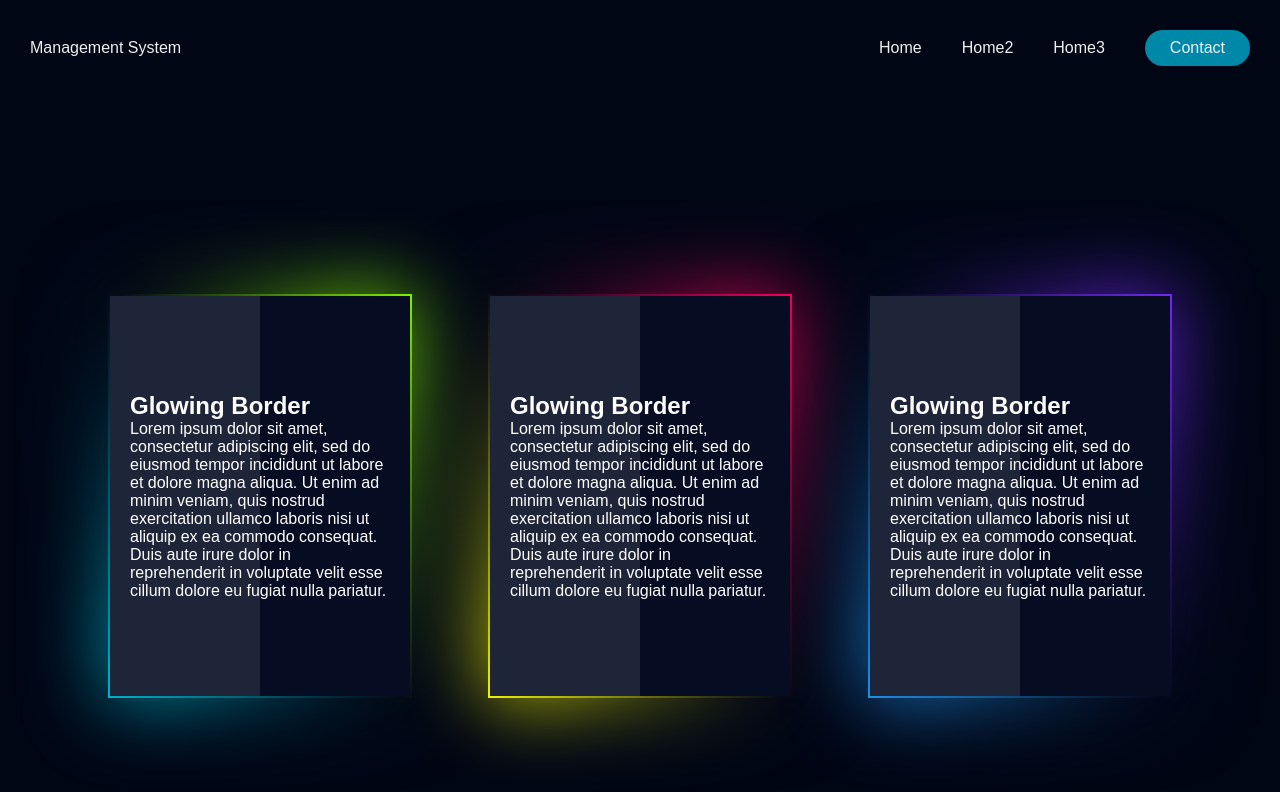
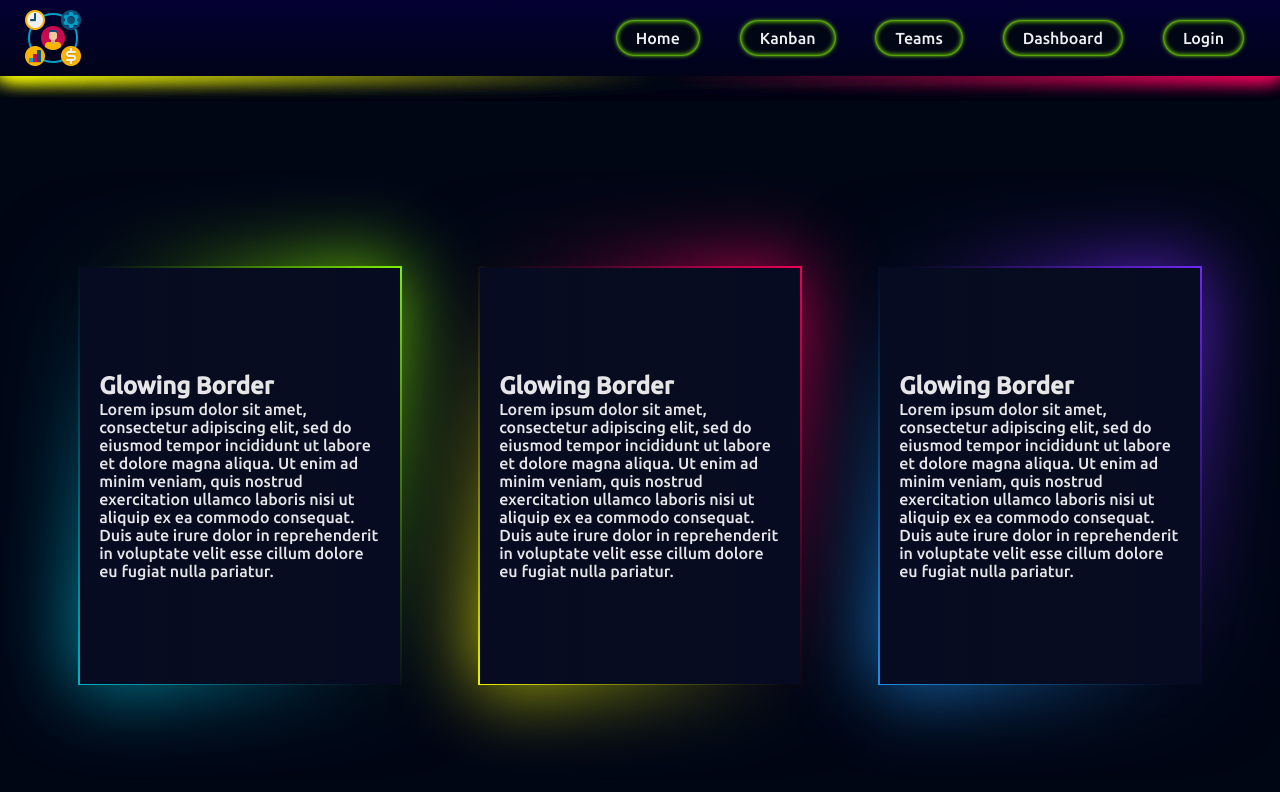
Before and after one commit to DefCodeMM/management-application, a React (Create React App) app in the folder client/: page / in a window 1280 px wide. Shown: the top 792 px of the page. Built offline with nearby package versions, Linux system fonts and the light colour scheme.

Commit message:
frontend - Card and Navigation components (#1)
* Card and Navigation components

* another pages

* frontend-main-components

* css fixes

```diff
--- a/client/src/App.js
+++ b/client/src/App.js
@@ -1,6 +1,10 @@
 import { Route, Routes } from 'react-router-dom';
 
+import DashboardPage from './pages/Dashboard';
 import HomePage from './pages/Home';
+import KanbanPagePage from './pages/Kanban';
+import LoginPage from './pages/Login';
+import TeamsPage from './pages/Teams';
 import Layout from './components/layout/Layout';
 
 const App = () => {
@@ -9,6 +13,14 @@ const App = () => {
         <Routes>
           <Route path='/' exact element={<HomePage />}>
           </Route>
+          <Route path='/kanban' exact element={<KanbanPagePage />}>
+          </Route>
+          <Route path='/teams' exact element={<TeamsPage />}>
+          </Route>
+          <Route path='/dashboard' exact element={<DashboardPage />}>
+          </Route>
+          <Route path='/login' exact element={<LoginPage />}>
+          </Route>
         </Routes>
       </Layout>
     );
--- a/client/src/components/layout/MainNavigation.js
+++ b/client/src/components/layout/MainNavigation.js
@@ -4,23 +4,30 @@ import styles from './MainNavigation.module.css';
 
 const MainNavigation = () => {
 
+    const LOGO = '/project-management.png'
+
     return (
         <header className={styles.header}>
-            <div className={styles.logo}>Management System</div>
+            <img className={styles.logo} src={LOGO} alt='Management System'/>
             <nav>
                 <ul className={styles.nav_links}>
                     <li>
-                        <Link className={styles.a} to='/'>Home</Link>
+                        <Link className={styles.a} to='/'><button>Home</button></Link>
                     </li>
                     <li>
-                        <Link className={styles.a} to='/'>Home2</Link>
+                        <Link className={styles.a} to='/kanban'><button>Kanban</button></Link>
                     </li>
                     <li>
-                        <Link className={styles.a} to='/'>Home3</Link>
+                        <Link className={styles.a} to='/teams'><button>Teams</button></Link>
+                    </li>
+                    <li>
+                        <Link className={styles.a} to='/dashboard'><button>Dashboard</button></Link>
+                    </li>
+                    <li>
+                        <Link className={styles.a} to='/login'><button>Login</button></Link>
                     </li>
                 </ul>
             </nav>
-            <Link to='/'><button>Contact</button></Link>
         </header>
     )
 }
--- a/client/src/components/layout/MainNavigation.module.css
+++ b/client/src/components/layout/MainNavigation.module.css
@@ -1,14 +1,15 @@
+@import url('https://fonts.googleapis.com/css2?family=Ubuntu:wght@500&display=swap');
+
 * {
     box-sizing: border-box;
     margin: 0;
     padding: 0;
-    /* background-color: #24252A; */
 }
 
 li, a, button {
-    font-family: "Montserrat", sans-serif;
+    font-family: 'Ubuntu', sans-serif;
     font-weight: 500;
-    font-size: 16px;
+    font-size: 1em;
     color: #edf0f1;
     text-decoration: none;
 }
@@ -17,42 +18,80 @@ header {
     display: flex;
     justify-content: flex-end;
     align-items: center;
-    padding: 30px;
+    padding: 0.3em;
+    position: relative;
+    background: linear-gradient(0deg, rgba(0,3,25,1) 0%, rgba(3,0,50,1) 100%);
 }
 
 .logo {
     cursor: pointer;
     margin-right: auto;
-    color: #edf0f1;
+    margin-left: 1em;
+    width: 4em;
+    height: 4em;
 }
 
 .nav_links {
     list-style: none;
+    margin-right: 1em;
 }
 
 .nav_links li {
     display: inline-block;
-    padding: 0px 20px;
-}
-
-.nav_links li .a {
-    transition: all 0.3s ease 0s;
+    padding: 1em;
 }
 
 .nav_links li .a:hover {
-    color: #0088a9;
+    text-shadow:
+    0 0 0.3em #89ff00, 0 0 0.7em #89ff00,
+    0 0 1.3em #89ff00, 0 0 2.5em #89ff00;
+}
+
+a:before {
+    content: '';
+    position: absolute;
+    top: 0.1em;
+    left: 0.1em;
+    right: 0.1em;
+    bottom: 0.1em;
+    z-index: -1;
+}
+
+a:after {
+    content: '';
+    position: absolute;
+    top: 0.1em;
+    left: 0.1em;
+    right: 0.1em;
+    bottom: 0.1em;
+    z-index: -1;
+    filter: blur(0.7em);
+}
+
+a:nth-child(1):before,
+a:nth-child(1):after {
+    background: linear-gradient(235deg, #ff005e, #010615, #fbff00);
 }
 
 button {
-    margin-left: 20px;
-    padding: 9px 25px;
-    background-color: rgba(0, 136, 169, 1);
-    border: none;
+    margin-left: 0.6em;
+    padding: 0.5em 1.2em;
+    background: #010615;
+    border: seagreen;
     border-radius: 50px;
+    border-width: 1px;
     cursor: pointer;
     transition: all 0.3s ease 0s;
+    box-shadow:
+            0 0 0.3rem #89ff00,
+            0 0 0.1rem #89ff00,
+            0 0 0.1rem #89ff00,
+            inset 0 0 0.3rem #89ff00;
 }
 
 button:hover {
-    background-color: rgba(0, 136, 169, 1);
+    background-color: rgba(33, 150, 243, 0.2);
+    text-shadow:
+    0 0 1px #89ff00, 0 0 2px #89ff00,
+    0 0 1px #89ff00, 0 0 2px #89ff00;
 }
--- a/client/src/components/ui/Card.js
+++ b/client/src/components/ui/Card.js
@@ -6,40 +6,19 @@ const Card = (props) => {
             <div className={styles.box}>
                 <div className={styles.glass}></div>
                 <div className={styles.content}>
-                    <h2>Glowing Border</h2>
-                    <p>Lorem ipsum dolor sit amet, consectetur adipiscing elit, sed do
-                    eiusmod tempor incididunt ut labore et dolore magna aliqua. Ut
-                    enim ad minim veniam, quis nostrud exercitation ullamco laboris
-                    nisi ut aliquip ex ea commodo consequat. Duis aute irure dolor in
-                    reprehenderit in voluptate velit esse cillum dolore eu fugiat nulla
-                    pariatur.
-                    </p>
+                {props.children}
                 </div>
             </div>
             <div className={styles.box}>
                 <div className={styles.glass}></div>
                 <div className={styles.content}>
-                    <h2>Glowing Border</h2>
-                    <p>Lorem ipsum dolor sit amet, consectetur adipiscing elit, sed do
-                    eiusmod tempor incididunt ut labore et dolore magna aliqua. Ut
-                    enim ad minim veniam, quis nostrud exercitation ullamco laboris
-                    nisi ut aliquip ex ea commodo consequat. Duis aute irure dolor in
-                    reprehenderit in voluptate velit esse cillum dolore eu fugiat nulla
-                    pariatur.
-                    </p>
+                {props.children}
                 </div>
             </div>
             <div className={styles.box}>
                 <div className={styles.glass}></div>
                 <div className={styles.content}>
-                    <h2>Glowing Border</h2>
-                    <p>Lorem ipsum dolor sit amet, consectetur adipiscing elit, sed do
-                    eiusmod tempor incididunt ut labore et dolore magna aliqua. Ut
-                    enim ad minim veniam, quis nostrud exercitation ullamco laboris
-                    nisi ut aliquip ex ea commodo consequat. Duis aute irure dolor in
-                    reprehenderit in voluptate velit esse cillum dolore eu fugiat nulla
-                    pariatur.
-                    </p>
+                {props.children}
                 </div>
             </div>
         </div>
--- a/client/src/components/ui/Card.module.css
+++ b/client/src/components/ui/Card.module.css
@@ -1,8 +1,10 @@
+@import url('https://fonts.googleapis.com/css2?family=Ubuntu:wght@500&display=swap');
+
 * {
     margin: 0;
     padding: 0;
     box-sizing: border-box;
-    font-family: 'Poppins', sans-serif;
+    font-family: 'Ubuntu', sans-serif;
 }
 
 .body {
@@ -15,22 +17,22 @@
 
 .box {
     position: relative;
-    width: 300px;
-    height: 400px;
+    width: 20em;
+    height: 26em;
     display: flex;
     justify-content: center;
     align-items: center;
     background: #060c21;
-    margin: 40px;
+    margin: 2.5em;
 }
 
 .box:before {
     content: '';
     position: absolute;
-    top: -2px;
-    left: -2px;
-    right: -2px;
-    bottom: -2px;
+    top: -0.1em;
+    left: -0.1em;
+    right: -0.1em;
+    bottom: -0.1em;
     background: #fff;
     z-index: -1;
 }
@@ -38,13 +40,13 @@
 .box:after {
     content: '';
     position: absolute;
-    top: -2px;
-    left: -2px;
-    right: -2px;
-    bottom: -2px;
+    top: -0.1em;
+    left: -0.1em;
+    right: -0.1em;
+    bottom: -0.1em;
     background: #fff;
     z-index: -1;
-    filter: blur(40px);
+    filter: blur(2.5em);
 }
 
 .box:nth-child(1):before,
@@ -66,14 +68,14 @@
     position: absolute;
     top: 0;
     left: 0;
-    width: 50%;
+    width: 100%;
     height: 100%;
     display: block;
-    background: rgba(255, 255, 255, .1);
+    background:linear-gradient(90deg, rgba(3,0,43,0.1) 0%, rgba(10,10,10,0.1) 51%, rgba(7,0,47,0.1) 100%);
     pointer-events: none;
 }
 
 .box .content {
-    padding: 20px;
+    padding: 1.2em;
     color: #fff;
 }
--- /dev/null
+++ b/client/src/pages/Dashboard.js
@@ -0,0 +1,13 @@
+import Card from '../components/ui/Card'
+
+const DashboardPage = () => {
+
+    return (
+        <div className="dashboard-page">
+            <Card></Card>
+        </div>
+
+    );
+}
+
+export default DashboardPage;
--- a/client/src/pages/Home.js
+++ b/client/src/pages/Home.js
@@ -4,7 +4,16 @@ const HomePage = () => {
 
     return (
         <div className="home-page">
-            <Card></Card>
+            <Card>
+                <h2>Glowing Border</h2>
+                <p>Lorem ipsum dolor sit amet, consectetur adipiscing elit, sed do
+                eiusmod tempor incididunt ut labore et dolore magna aliqua. Ut
+                enim ad minim veniam, quis nostrud exercitation ullamco laboris
+                nisi ut aliquip ex ea commodo consequat. Duis aute irure dolor in
+                reprehenderit in voluptate velit esse cillum dolore eu fugiat nulla
+                pariatur.
+                </p>
+            </Card>
         </div>
 
     );
--- /dev/null
+++ b/client/src/pages/Kanban.js
@@ -0,0 +1,13 @@
+import Card from '../components/ui/Card'
+
+const KanbanPage = () => {
+
+    return (
+        <div className="kanban-page">
+            <Card></Card>
+        </div>
+
+    );
+}
+
+export default KanbanPage;
--- /dev/null
+++ b/client/src/pages/Login.js
@@ -0,0 +1,13 @@
+import Card from '../components/ui/Card'
+
+const LoginPage = () => {
+
+    return (
+        <div className="login-page">
+            <Card></Card>
+        </div>
+
+    );
+}
+
+export default LoginPage;
--- /dev/null
+++ b/client/src/pages/Teams.js
@@ -0,0 +1,13 @@
+import Card from '../components/ui/Card'
+
+const TeamsPage = () => {
+
+    return (
+        <div className="teams-page">
+            <Card></Card>
+        </div>
+
+    );
+}
+
+export default TeamsPage;
```
Also changed, not shown: client/src/App.css (deleted, +0 -38 lines), client/public/project-management.png (added).
